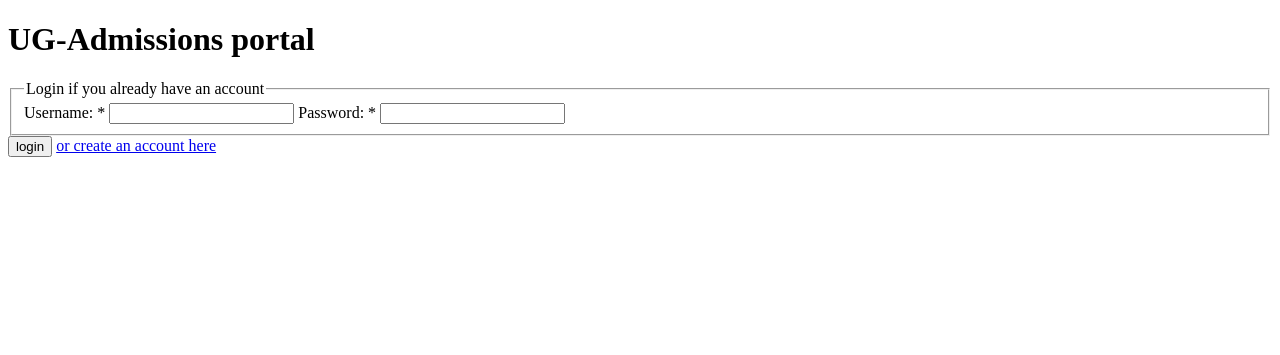
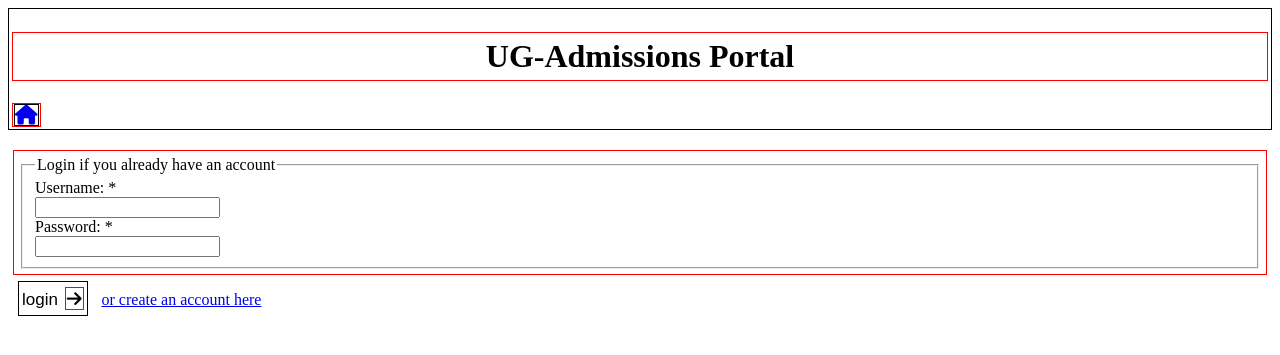
Before and after one commit to ashraf267/heights-technical-university, a PHP site: page /pages/login.php in a window 1280 px wide. Shown: the top 355 px of the page. Run offline with PHP 8.4, Linux system fonts and the light colour scheme; some libraries are stand-ins or nearby versions.

Commit message:
basic css added to login.php

```diff
--- a/pages/form-styles.css
+++ b/pages/form-styles.css
@@ -0,0 +1,50 @@
+/* login style */
+.header {
+    border: 1px solid black;
+    padding: 2px 3px;
+    /* add background here */
+}
+
+.header h1 {
+    border: 1px solid red;
+    text-align: center;
+    padding: 5px;
+    text-transform: capitalize;
+}
+
+.header a {
+    border: 1px solid red;
+    text-align: center;
+    font-size: 20px;
+    text-decoration: none;
+}
+
+.header a i {
+    border: 1px solid black;
+    margin: 1px;
+}
+
+form {
+    border: 1px solid red;
+    margin: 20px 5px 1px;
+    padding: 5px;
+}
+
+label {
+    display: block;
+}
+
+/* submit-btn */
+.submit-btn {
+    background-color: transparent; /* set background-color to a solid color */
+    border: 1px solid black;
+    margin: 5px 10px;
+    font-size: 17px;
+    padding: 5px 3px;
+}
+
+.submit-btn i {
+    border: 1px solid red;
+    margin-left: 2px;
+    padding: 2px 1px;
+}
--- a/pages/login.php
+++ b/pages/login.php
@@ -66,6 +66,8 @@ function findApplicant(string $user_name, string $pass_word, array $isFound = ar
     <meta charset="UTF-8">
     <meta http-equiv="X-UA-Compatible" content="IE=edge">
     <meta name="viewport" content="width=device-width, initial-scale=1.0">
+    <script src="https://kit.fontawesome.com/c84a86a0b9.js" crossorigin="anonymous"></script>
+    <link rel="stylesheet" href="form-styles.css">
     <title>Login | HTU</title>
 </head>
 <body>
```
